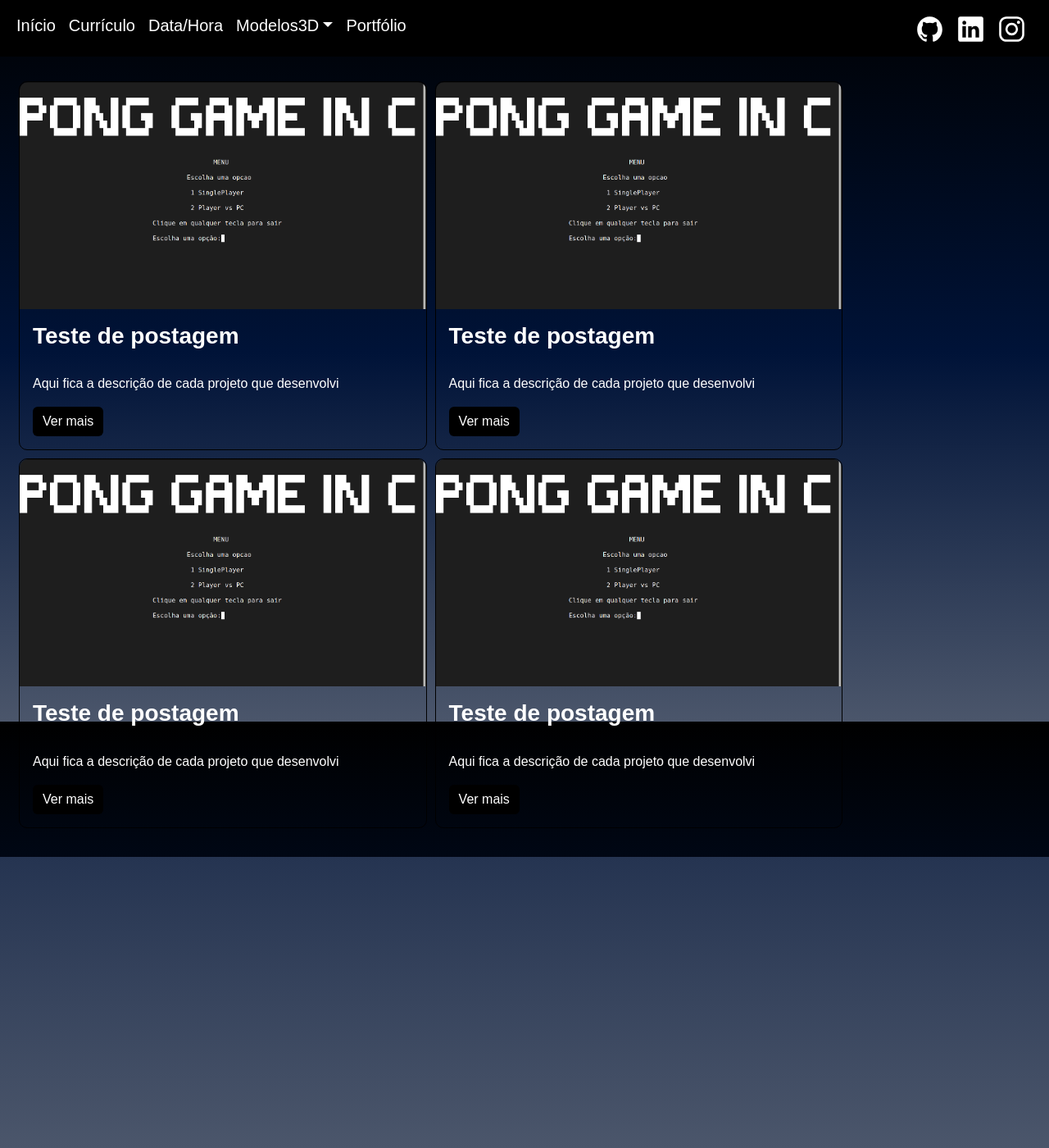
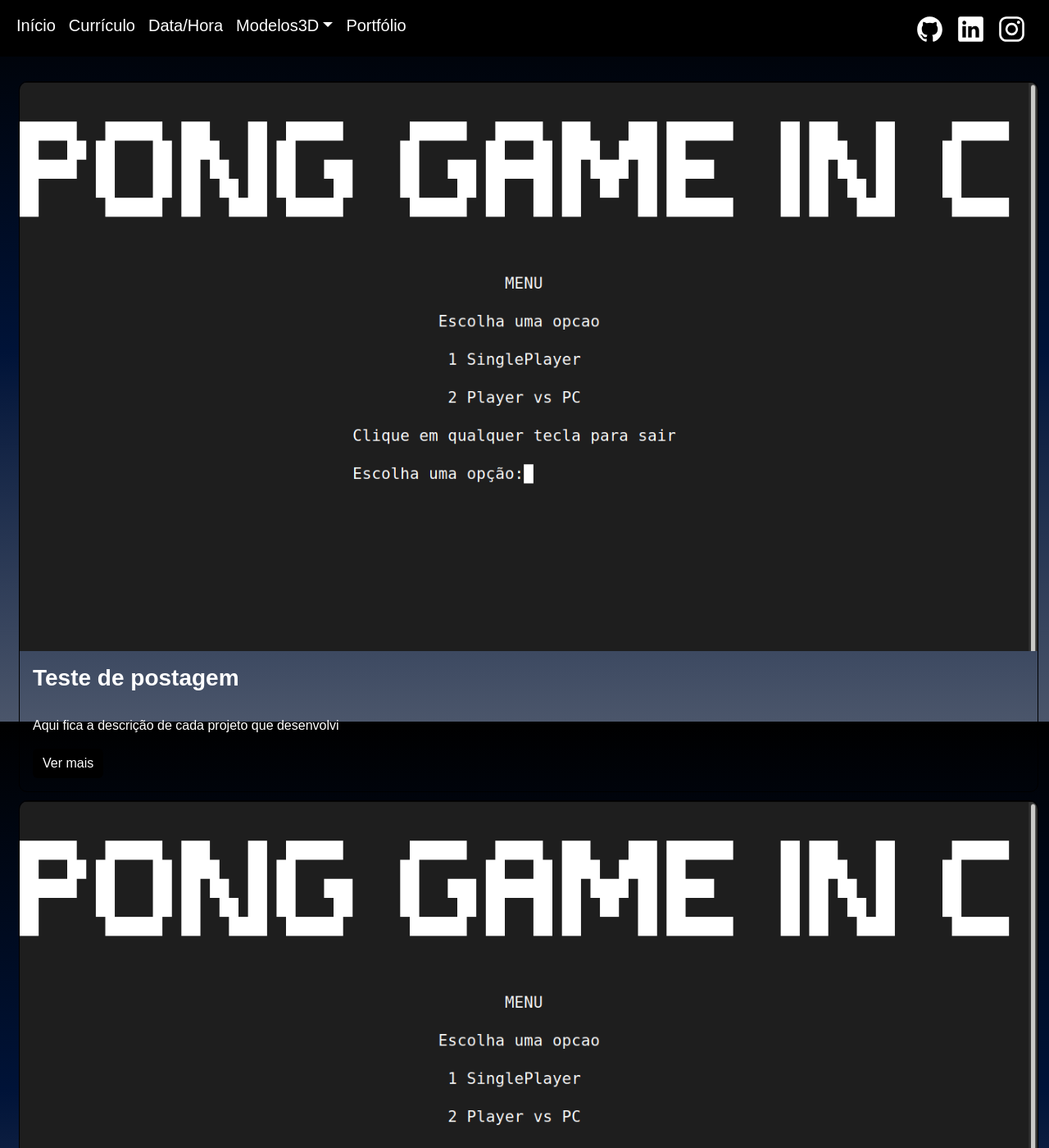
Before and after one commit to lucasfturos/homepage, a Jekyll site: the page built from portfolio.md, in a window 1280 px wide and 1400 px high. Shown: the whole window at 82% size. Built offline with Jekyll 4.4.1, drawn with Linux system fonts in a browser that asks for light colours.

Commit message:
css do portfolio

```diff
--- a/css/style.css
+++ b/css/style.css
@@ -234,26 +234,6 @@ footer {
         position: absolute;
         transform: translate(-50%, -50%);
     }
-    .card {
-        max-width: 400px;
-        background-color: transparent;
-        border-color: #000000;
-    }
-
-    .card-container .card {
-        flex: 1 1 1;
-        max-width: 100%;
-        max-height: 50%;
-        border-radius: 10px;
-        padding: 0;
-        margin: 5px;
-    }
-
-    .card-container .img-card {
-        max-height: 50%;
-        border-top-left-radius: 10px;
-        border-top-right-radius: 10px;
-    }
 }
 
 /* Card Portfolio */
@@ -279,7 +259,7 @@ footer {
 
 .card-container .card {
     flex: 1 1 1;
-    max-width: 40%;
+    max-width: 100%;
     border-radius: 10px;
     padding: 0;
     margin: 5px;
```
